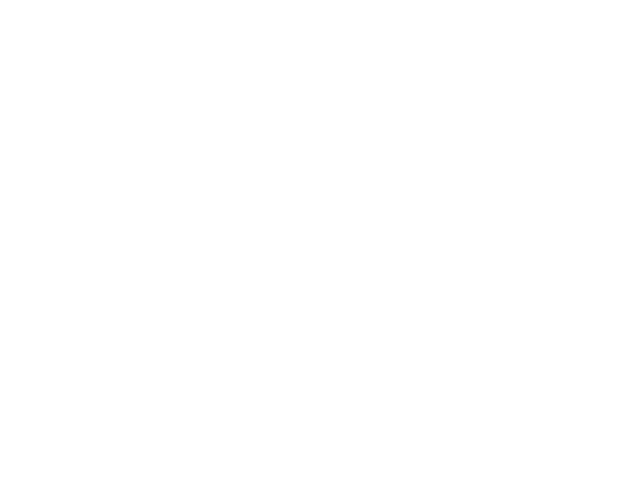
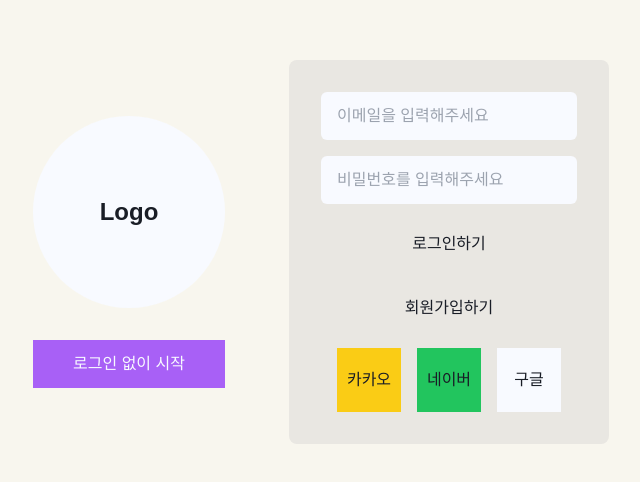
Before and after one commit to what-is-your-ideal-type/FE_what-is-your-ideal-type, a React (Create React App) app: page /home in a window 1280 px wide. Before the commit this address had no page. Shown: the part 148-630 px from the top of the page, without its empty margins (319-959 px from the left). Built offline with nearby package versions, Linux system fonts and the light colour scheme.

Commit message:
Merge branch 'dev' of https://github.com/joshyeom/idealType into dev

```diff
--- a/src/App.tsx
+++ b/src/App.tsx
@@ -1,19 +1,20 @@
 import React, { useState } from "react";
 import { BrowserRouter as Router, Routes, Route } from "react-router-dom";
-import Loading from "./components/Loading";
+import Loading from "./Components/Loading";
 import SignUp from "./Pages/SignUp";
 import Main from "./Pages/Main";
 import Question from "./Pages/Question";
+import Home from "./Pages/Home";
 
 function App() {
   return (
     <>
-
       <Router>
         <Routes>
           <Route path="/" element={<Main />} />
           <Route path="/signup" element={<SignUp />} />
           <Route path="/question" element={<Question />} />
+          <Route path="/home" element={<Home/>}></Route>
         </Routes>
       </Router>
 
--- /dev/null
+++ b/src/Pages/Home.tsx
@@ -0,0 +1,39 @@
+import React from "react"
+
+const Home = () => {
+  return (
+    <main className="flex items-center justify-center min-h-screen bg-bg p-4">
+      <section className="flex flex-col md:flex-row items-center space-y-8 md:space-y-0 md:space-x-16">
+        <section className="flex flex-col items-center space-y-8">
+          <div className="flex items-center justify-center w-48 h-48 bg-white rounded-full">
+            <span className="text-2xl font-bold">Logo</span>
+          </div>
+          <button className="w-48 h-12 bg-main text-white">로그인 없이 시작</button>
+        </section>
+        <section className="flex flex-col items-center p-8 space-y-4 bg-[#e9e7e2] rounded-lg">
+          <input type="email" placeholder="이메일을 입력해주세요" className="w-64 h-12 px-4 py-2 bg-white rounded-md" />
+          <input
+            type="password"
+            placeholder="비밀번호를 입력해주세요"
+            className="w-64 h-12 px-4 py-2 bg-white rounded-md"
+          />
+          <button className="w-64 h-12 bg-gray-300 text-gray-700">로그인하기</button>
+          <button className="w-64 h-12 bg-gray-300 text-gray-700">회원가입하기</button>
+          <section className="flex space-x-4">
+            <button className="w-16 h-16 bg-yellow-400">
+                카카오
+            </button>
+            <button className="w-16 h-16 bg-green-500">
+                네이버
+            </button>
+            <button className="w-16 h-16 bg-white">
+                구글
+            </button>
+          </section>
+        </section>
+      </section>
+    </main>
+  )
+}
+
+export default Home
--- a/src/index.tsx
+++ b/src/index.tsx
@@ -3,7 +3,6 @@
 import './index.css'
 import App from './App';
 import reportWebVitals from './reportWebVitals';
-import SignUp from './Pages/SignUp';
 
 const root = ReactDOM.createRoot(
   document.getElementById('root') as HTMLElement
```
